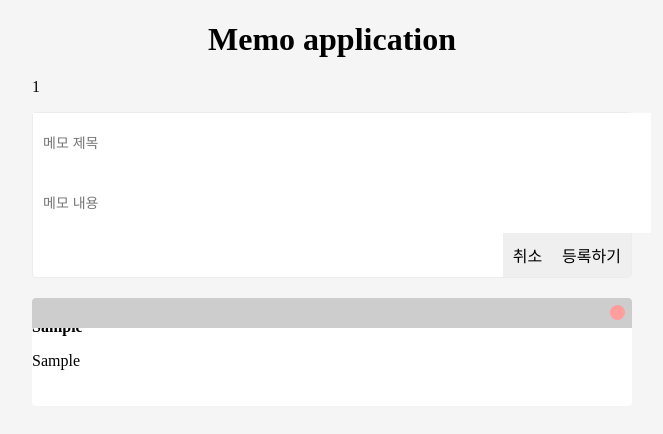
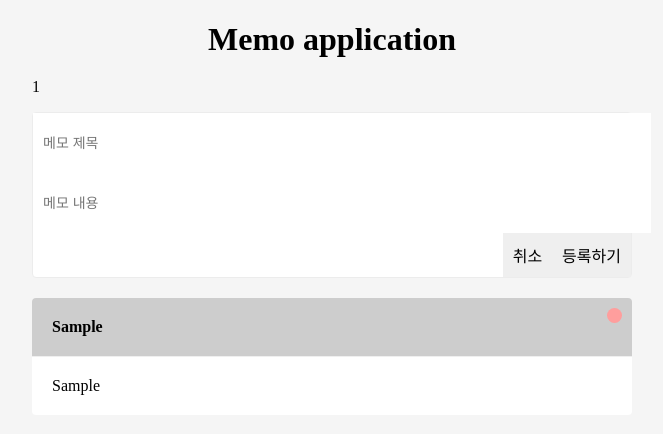
Before and after one commit to jeonsohyeon/vue.js, a Vue app in the folder study/: page / in a window 1280 px wide. Both pictures are taken after typing "Sample", "Sample" into the empty fields and a click on the button "등록하기". Shown: the top 434 px of the page, without its empty margins (308-971 px from the left). Built offline with nearby package versions, Linux system fonts and the light colour scheme.

Commit message:
edit 기능 추가

```diff
--- a/study/src/components/Memo.vue
+++ b/study/src/components/Memo.vue
@@ -1,12 +1,18 @@
 <template>
-<li class="memo-list">
+<li class="memo-item">
+    <div class="tit">
+        <strong>{{ memo.title }}</strong>
+        <button type="button" @click="deleteMemo">삭제</button>
+    </div>
     <!--props 값을 dom 에 올려줌-->
-    <strong>{{ memo.title }}</strong>
-    <p>
-    {{ memo.content }}
-    </p>
-    <div>
-        <button type="button" @click="deleteMemo">삭제</button>
+    <div class="edit" @dblclick="handleDblClick"><!--더블클릭 이벤트-->
+        <template v-if="!isEditing">{{ memo.content }}</template>
+        <input v-else
+                type="text"
+                ref="content"
+                @blur="handleBlur"
+                @keydown.enter="editMemo"
+                :value="memo.content"/>
     </div>
 </li>
 </template>
@@ -17,9 +23,38 @@ export default{
     props : { //부모에게 받은 props 등록.
         memo : {
             type : Object
+        },
+        editingId : { //부모에 있는 editingId 를 props 에 등록
+            type : Number,
+        }
+    },
+    computed : {
+        isEditing () {
+            //부모 컴포넌트에 있는 editingId 와 현재 컴포넌트 id 가 일치하면 true 반환
+            return this.memo.id === this.editingId;
         }
     },
     methods: {
+        editMemo (e){
+            const id = this.memo.id;
+            const content = e.target.value.trim();
+            if(content.length <= 0){
+                return false;
+            }
+            this.$emit('editMemo', {id, content});
+        },
+        handleBlur(){
+            this.$emit('endEditing');
+        },
+        handleDblClick (){
+             //클릭 했을 때 클릭 메모의 id 를 부모 컴포넌트의 startEditing 에게 보낸다.
+            const { id } = this.memo;
+            this.$emit('startEditing', id);
+            //this.$nextTick(() => { //돔이 나온 후에 포커스 되도록..?
+            //    this.$refs.content.foucs();
+            //})
+            //this.$refs.content.focus();
+        },
         deleteMemo () {
             //부모 props 로 내려받은 메모 아이디(new Date 로 했었음)를 부모 파라미터로 전달...
             const id = this.memo.id;
@@ -30,37 +65,40 @@ export default{
 </script>
 
 <style scoped>
-.memo-list{
+.memo-item{
     overflow:hidden;
     position:relative;
     margin-bottom:15px;
-    padding:50px 20px 20px;
     border-radius:4px;
     background:#fff;
     list-style:none;
 }
-.memo-list div{
-    position:absolute;
-    left:0;
-    top:0;
-    width:100%;
-    height:30px;
+.memo-item .tit{
+    overflow:hidden;
     background:#cdcdcd;
 }
-.memo-list div button{
-    position:absolute;
-    right:7px;
-    top:7px;
-    padding:0;
+.memo-list .tit button{
+    float:right;
     width:15px;
     height:15px;
+    margin:10px;
     text-indent:-10000px;
     border-radius:25px;
     background:#ff9e9d;
     border:0;
 }
 .memo-list strong{
-    display:block;
-    marign-bottom:15px;
+    float:left;
+    padding:20px;
+}
+.memo-item .edit{
+    border-top:1px solid #efefef;
+    padding:20px;
+}
+.memo-item .edit input{
+    border:1px solid #efefef;
+    width:100%;
+    font-size:20px;
+    line-height:30px;
 }
 </style>
--- a/study/src/components/MemoApp.vue
+++ b/study/src/components/MemoApp.vue
@@ -1,3 +1,35 @@
+<template>
+    <!--
+        addMemo 함수를 자식 컴포넌트 Memoform 의 이벤트를 수신할 수 있게 연결시켜주는것임...
+    -->
+    <div class="memo-app">
+    <!-- <memo-form v-on:addMemo="addMemo"/> 와 같음.
+    v-on 은 돔 이벤트를 수식할 수 있게 도와주는 디렉티브.
+    @를 이용해 사용할 수 있다.
+    -->
+        <memo-form @addMemo="addMemo"/>
+        <!--
+            커스텀 엘리먼트로 memos 에 대한 데이터를 보여주는 곳
+        -->
+        <ul class="memo-list">
+            <memo v-for="memo in memos"
+                    :key="memo.id"
+                    :memo="memo"
+                    :editingId="editingId"
+                    @startEditing="startEditing"
+                    @endEditing="endEditing"
+                    @editMemo="editMemo"
+                    @deleteMemo="deleteMemo"/>
+        </ul>
+    </div>
+</template>
+
+<style scoped>
+.memo-list{
+    padding:20px 0;
+    margin:0;
+}
+</style>
 
 <script>
 import MemoForm from './MemoForm';
@@ -6,7 +38,8 @@ export default{
     name: 'MemoApp',
     data () {
         return {
-            memos : []
+            memos : [],
+            editingId : 0, //에디트 아이디 데이터 추가
         }
     },
     created () {
@@ -37,6 +70,22 @@ export default{
             //삭제 후 데이터를 다시 로컬 스토리지에 마찬가지로 저장한다.
             this.storeMemo();
             this.$emit('change', this.memos.length);
+        },
+        startEditing (id){
+            this.editingId = id;
+        },
+        endEditing (){
+            this.editingId = 0;
+        },
+        editMemo (payload){
+            const {id, content} = payload;
+            const targetIndex = this.memos.findIndex(v => v.id === id);
+            const targetMemo = this.memos[targetIndex];
+            this.memos.splice(targetIndex, 1, {
+                ...targetMemo, content
+            });
+            this.storeMemo();
+            this.endEditing();
         }
     },
     components : {
@@ -45,32 +94,3 @@ export default{
     }
 }
 </script>
-
-<template>
-    <!--
-        addMemo 함수를 자식 컴포넌트 Memoform 의 이벤트를 수신할 수 있게 연결시켜주는것임...
-    -->
-    <div class="memo-app">
-    <!-- <memo-form v-on:addMemo="addMemo"/> 와 같음.
-    v-on 은 돔 이벤트를 수식할 수 있게 도와주는 디렉티브.
-    @를 이용해 사용할 수 있다.
-    -->
-        <memo-form @addMemo="addMemo"/>
-        <!--
-            커스텀 엘리먼트로 memos 에 대한 데이터를 보여주는 곳
-        -->
-        <ul class="memo-list">
-            <memo v-for="memo in memos"
-                    :key="memo.id"
-                    :memo="memo"
-                    @deleteMemo="deleteMemo"/>
-        </ul>
-    </div>
-</template>
-
-<style scoped>
-.memo-list{
-    padding:20px 0;
-    margin:0;
-}
-</style>
```
